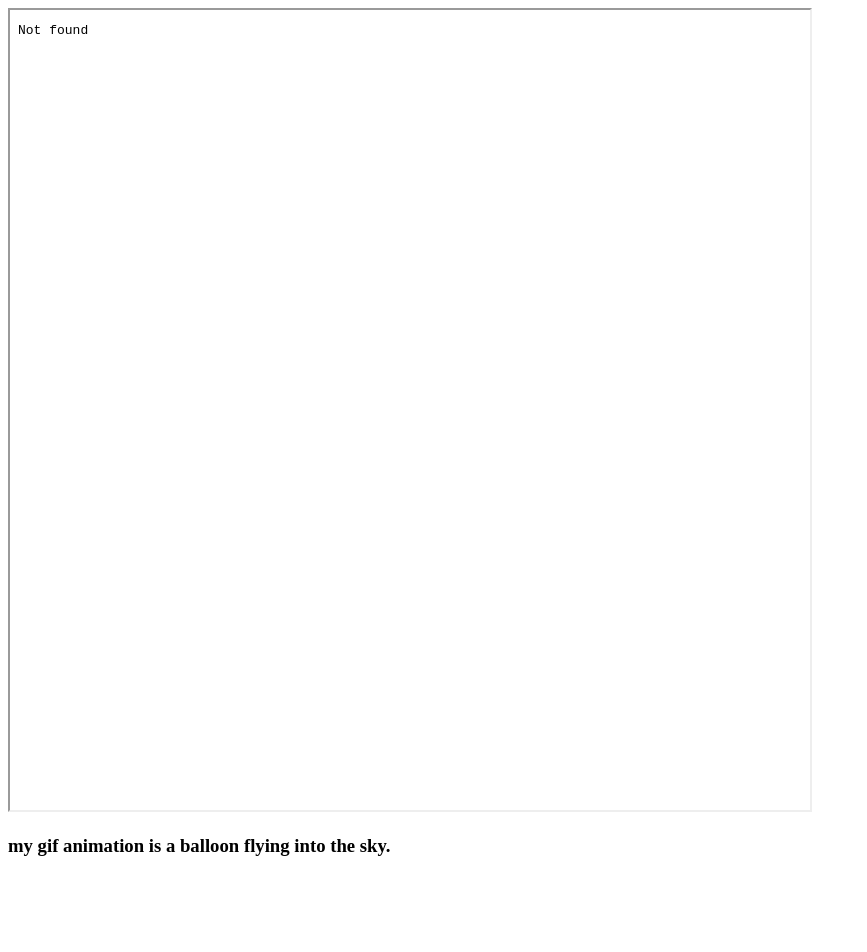
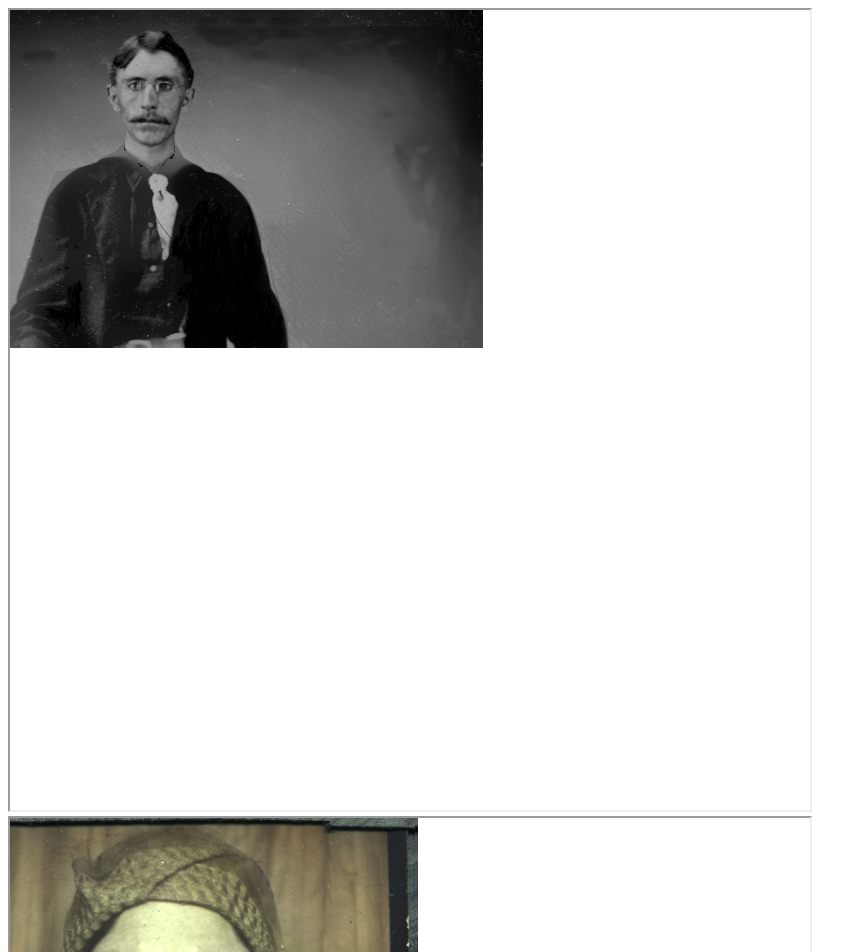
Before and after one commit to yulaw1125/repair, a plain HTML site: page index.html in a window 1280 px wide. Shown: the top 952 px of the page, without its empty margins (0-867 px from the left). Before the commit the page ends 875 px from the top, so only its background shows below. Drawn offline with Linux system fonts and the light colour scheme.

Commit message:
upload again

```diff
--- a/index.html
+++ b/index.html
@@ -1,12 +1,13 @@
 <!DOCTYPE html>
 <html>
 <head>
-<title>GIF Animation - suki</title>
+<title>Jake and Maggie - suki</title>
 </head>
 <body>
-<iframe src="gif.gif" width="800" height="800"></iframe>
+<iframe src="Jake.jpg" width="800" height="800"></iframe>
+<iframe src="maggie.jpg" width="800" height="800"></iframe>
 <p><h3>
-my gif animation is a balloon flying into the sky.
+it was easy to photoshop the picture. it was difficult to do gitbash
 
 </p></h3>
 </body>
```
